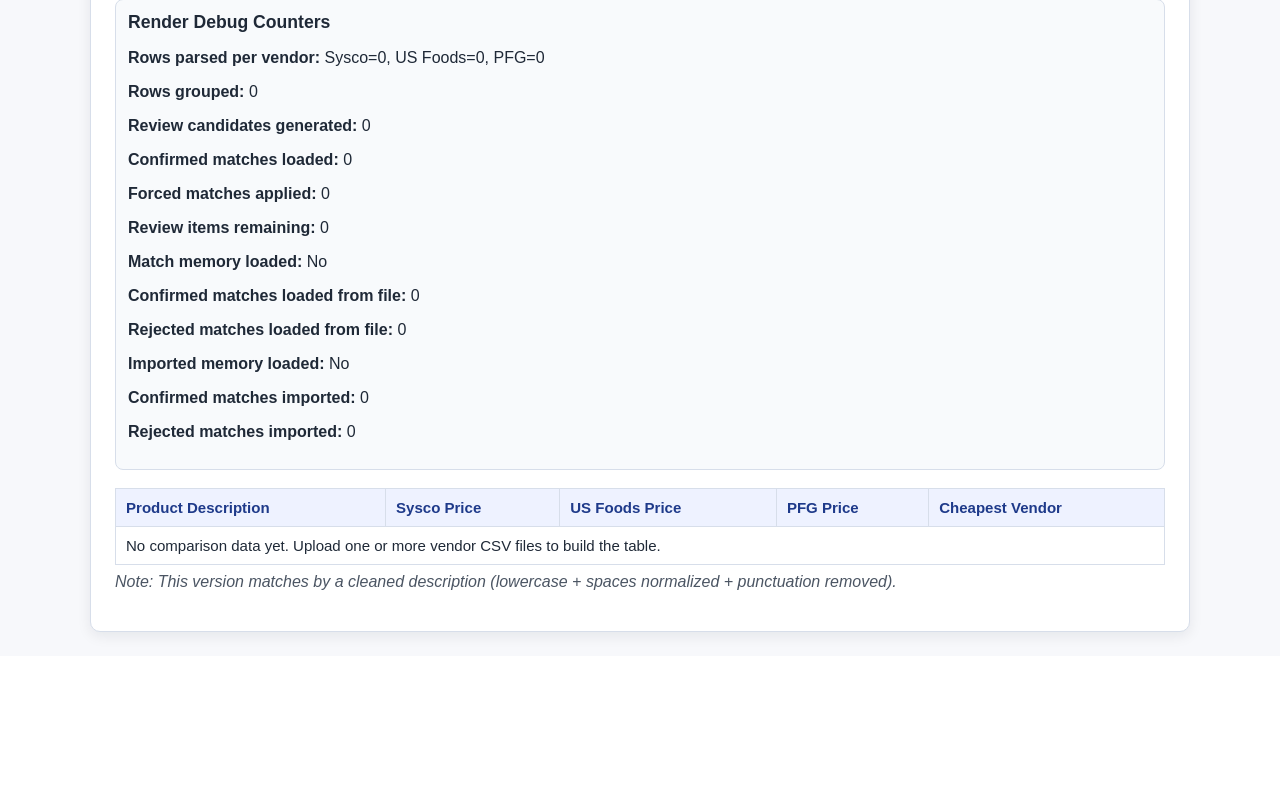
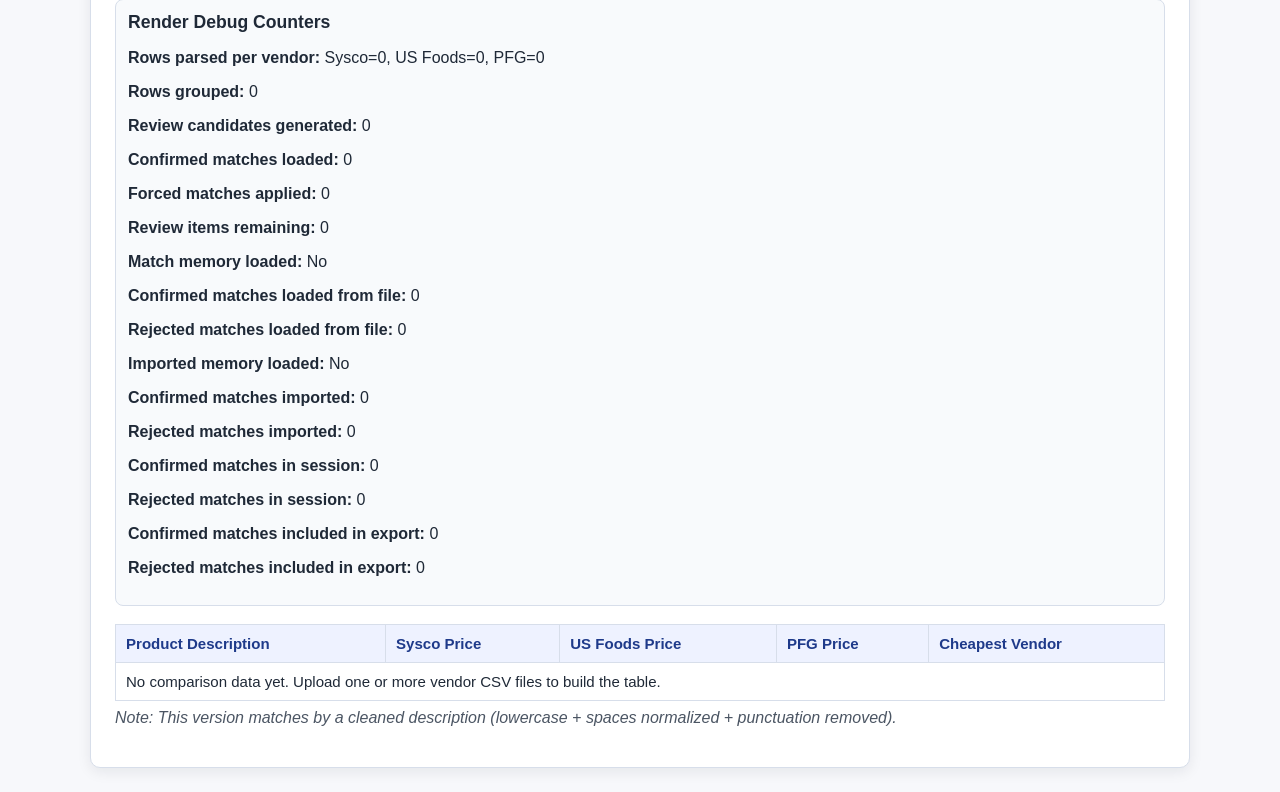
Before and after one commit to Mfaraglia/Confluence, a Flask app: page / in a window 1280 px wide. Shown: the part 540-1332 px from the top of the page. Before the commit the page ends 1181 px from the top, so only its background shows below. Run offline with Flask 3, Linux system fonts and the light colour scheme.

Commit message:
Fix export to include current session match memory

```diff
--- a/app.py
+++ b/app.py
@@ -1193,6 +1193,10 @@ def index():
         "imported_memory_loaded": False,
         "confirmed_matches_imported": 0,
         "rejected_matches_imported": 0,
+        "confirmed_matches_in_session": 0,
+        "rejected_matches_in_session": 0,
+        "confirmed_matches_in_export": 0,
+        "rejected_matches_in_export": 0,
     }
 
     if request.method == "POST":
@@ -1215,6 +1219,12 @@ def index():
             if isinstance(fallback_memory, dict):
                 match_memory["confirmed"].update(fallback_memory.get("confirmed", {}))
                 match_memory["rejected"].update(set(fallback_memory.get("rejected", [])))
+            debug_counters["confirmed_matches_in_session"] = len(match_memory.get("confirmed", {}))
+            debug_counters["rejected_matches_in_session"] = len(match_memory.get("rejected", set()))
+            last_export_counts = session.get("last_export_counts", {})
+            if isinstance(last_export_counts, dict):
+                debug_counters["confirmed_matches_in_export"] = int(last_export_counts.get("confirmed", 0))
+                debug_counters["rejected_matches_in_export"] = int(last_export_counts.get("rejected", 0))
 
             failed_step = "file upload"
             upload_debug["files_keys"] = list(request.files.keys())
@@ -1429,6 +1439,9 @@ def index():
                     )
                     review_success_messages.append(
                         f"{confirmed_count} confirmed matches applied to comparison table."
+                    )
+                    review_success_messages.append(
+                        f"{confirmed_count} confirmed matches saved to memory"
                     )
                     review_success_messages.append(
                         "Forced group assignments: "
@@ -1580,12 +1593,17 @@ def index():
         match_review_buckets=match_review_buckets,
         match_matrix_stats=match_matrix_stats,
         review_batch_debug=review_batch_debug,
+        export_warning=str(session.get("export_warning", "")),
     )
 
 
 @app.route("/export-match-memory", methods=["GET"])
 def export_match_memory():
     memory = get_effective_match_memory()
+    confirmed_count = len(memory.get("confirmed", {}))
+    rejected_count = len(memory.get("rejected", set()))
+    session["last_export_counts"] = {"confirmed": confirmed_count, "rejected": rejected_count}
+    session["export_warning"] = "No confirmed matches are currently saved." if confirmed_count == 0 else ""
     payload = {
         "confirmed": memory.get("confirmed", {}),
         "rejected": sorted(list(memory.get("rejected", set()))),
@@ -1622,6 +1640,7 @@ def handle_internal_server_error(error):
         match_review_buckets={},
         match_matrix_stats={},
         review_batch_debug={},
+        export_warning="",
     ), 500
 
 
--- a/templates/index.html
+++ b/templates/index.html
@@ -224,6 +224,9 @@
       <div style="margin-top:8px;">
         <a href="/export-match-memory"><button type="button">Export Match Memory</button></a>
       </div>
+      {% if export_warning %}
+        <p style="margin-top:8px; color:#991b1b;"><strong>{{ export_warning }}</strong></p>
+      {% endif %}
       <form method="POST" enctype="multipart/form-data" style="margin-top:8px;">
         <input type="hidden" name="action" value="import_match_memory">
         <label for="match_memory_file">Import Match Memory JSON</label>
@@ -402,6 +405,10 @@
         <p><strong>Imported memory loaded:</strong> {{ "Yes" if debug_counters.imported_memory_loaded else "No" }}</p>
         <p><strong>Confirmed matches imported:</strong> {{ debug_counters.confirmed_matches_imported if debug_counters.confirmed_matches_imported is not none else 0 }}</p>
         <p><strong>Rejected matches imported:</strong> {{ debug_counters.rejected_matches_imported if debug_counters.rejected_matches_imported is not none else 0 }}</p>
+        <p><strong>Confirmed matches in session:</strong> {{ debug_counters.confirmed_matches_in_session if debug_counters.confirmed_matches_in_session is not none else 0 }}</p>
+        <p><strong>Rejected matches in session:</strong> {{ debug_counters.rejected_matches_in_session if debug_counters.rejected_matches_in_session is not none else 0 }}</p>
+        <p><strong>Confirmed matches included in export:</strong> {{ debug_counters.confirmed_matches_in_export if debug_counters.confirmed_matches_in_export is not none else 0 }}</p>
+        <p><strong>Rejected matches included in export:</strong> {{ debug_counters.rejected_matches_in_export if debug_counters.rejected_matches_in_export is not none else 0 }}</p>
       </section>
     {% endif %}
 
```
Also changed, not shown: README.md.
